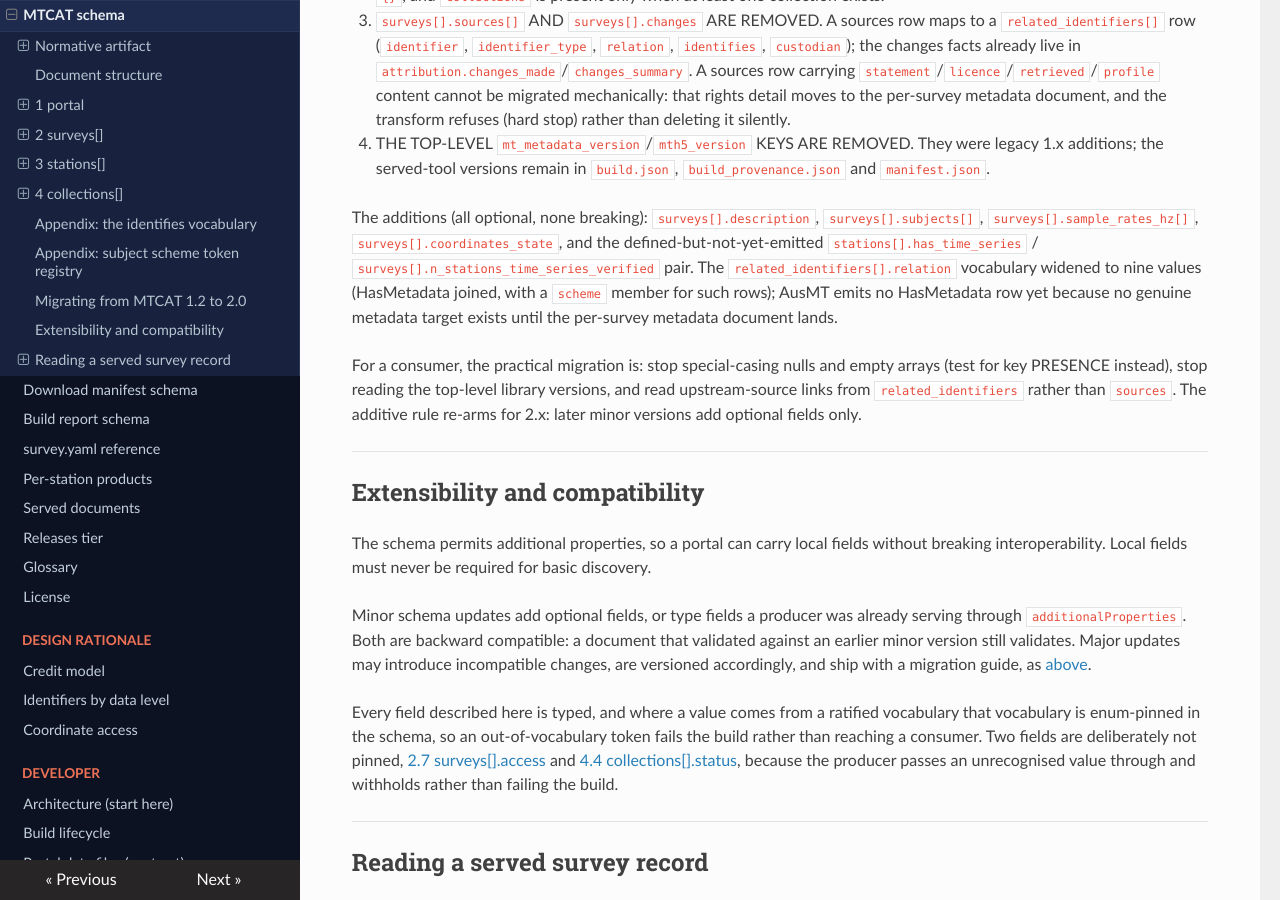
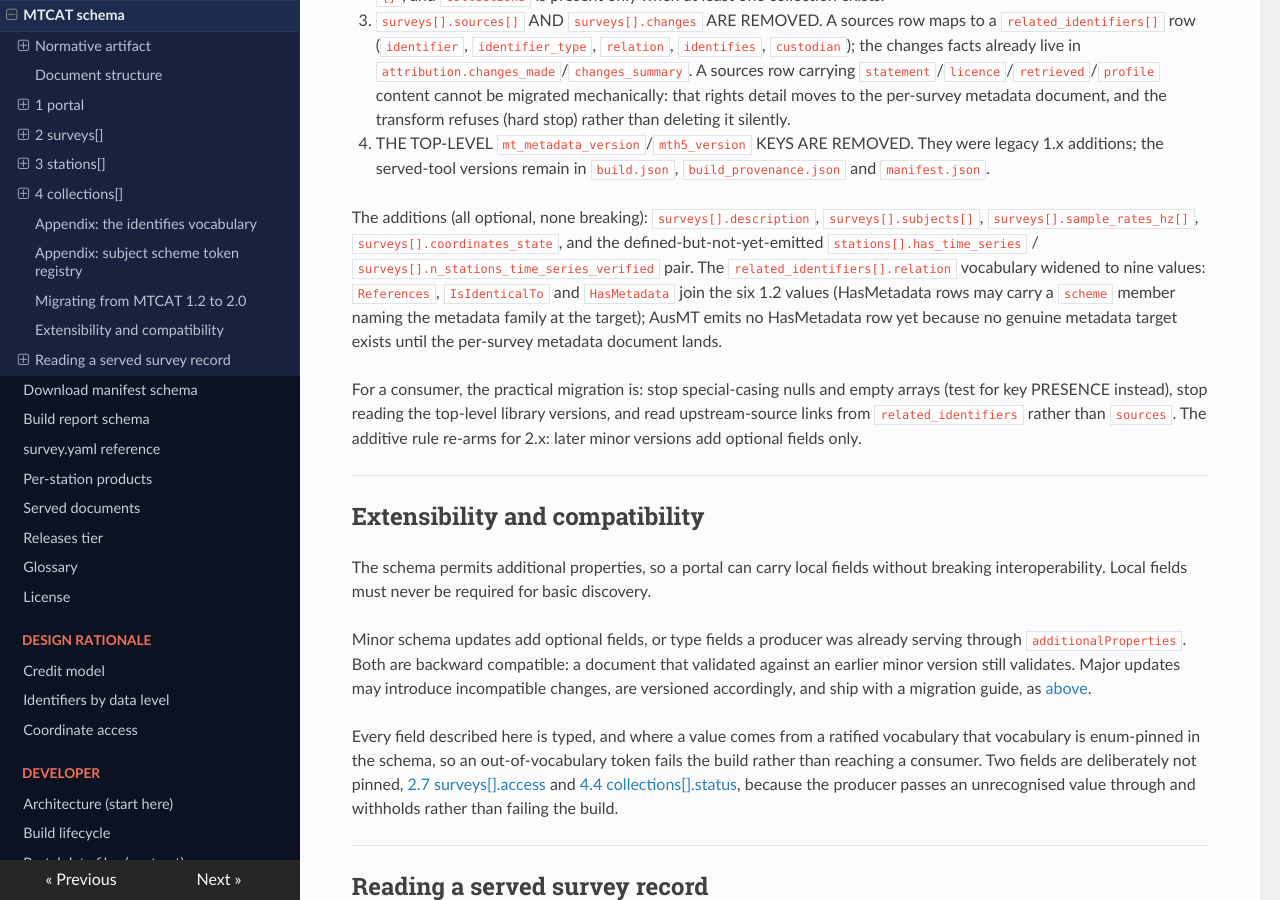
Before and after one commit to bvkay/ausmt, an MkDocs documentation site: the page built from docs/docs/reference/mtcat-schema.md, in a window 1280 px wide and 900 px high, scrolled down 23554 px. Built offline with MkDocs 1.6.1, drawn with Linux system fonts in a browser that asks for light colours; nearby versions of some CDN libraries.

Commit message:
mtcat 2.0 A6: migration guide names all three relation-vocabulary additions
The 1.2 -> 2.0 migration guide said the relation vocabulary 'widened to nine
values (HasMetadata joined ...)'; the ratified change adds THREE values
(References, IsIdenticalTo, HasMetadata) over the six 1.2 values. The guide
now names all three, matching the specification's Added row. Docs-only;
mkdocs --strict, both ruff lanes, contract and gen_config checks all exit 0.

```diff
--- a/docs/docs/reference/mtcat-schema.md
+++ b/docs/docs/reference/mtcat-schema.md
@@ -885,9 +885,10 @@ The breaking list:
 The additions (all optional, none breaking): `surveys[].description`, `surveys[].subjects[]`,
 `surveys[].sample_rates_hz[]`, `surveys[].coordinates_state`, and the defined-but-not-yet-emitted
 `stations[].has_time_series` / `surveys[].n_stations_time_series_verified` pair. The
-`related_identifiers[].relation` vocabulary widened to nine values (HasMetadata joined, with a
-`scheme` member for such rows); AusMT emits no HasMetadata row yet because no genuine metadata target
-exists until the per-survey metadata document lands.
+`related_identifiers[].relation` vocabulary widened to nine values: `References`,
+`IsIdenticalTo` and `HasMetadata` join the six 1.2 values (HasMetadata rows may carry a `scheme`
+member naming the metadata family at the target); AusMT emits no HasMetadata row yet because no
+genuine metadata target exists until the per-survey metadata document lands.
 
 For a consumer, the practical migration is: stop special-casing nulls and empty arrays (test for key
 PRESENCE instead), stop reading the top-level library versions, and read upstream-source links from
```
